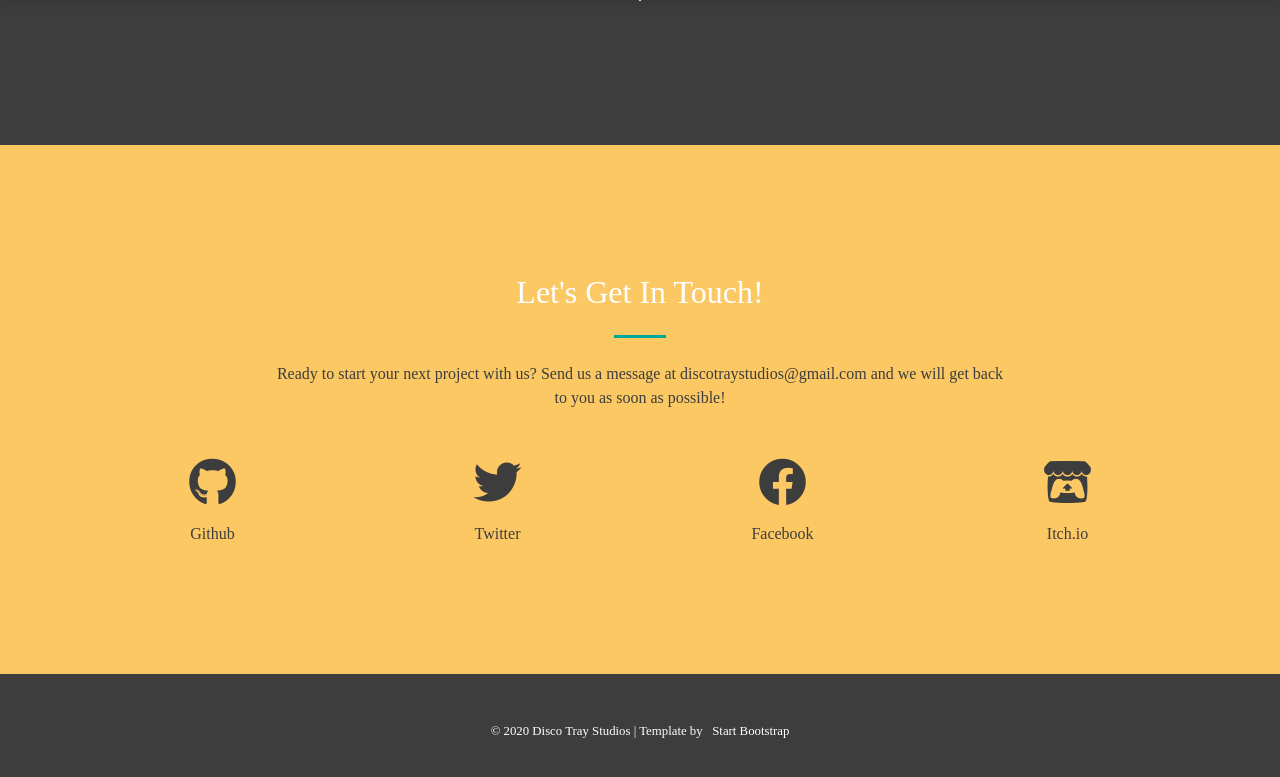
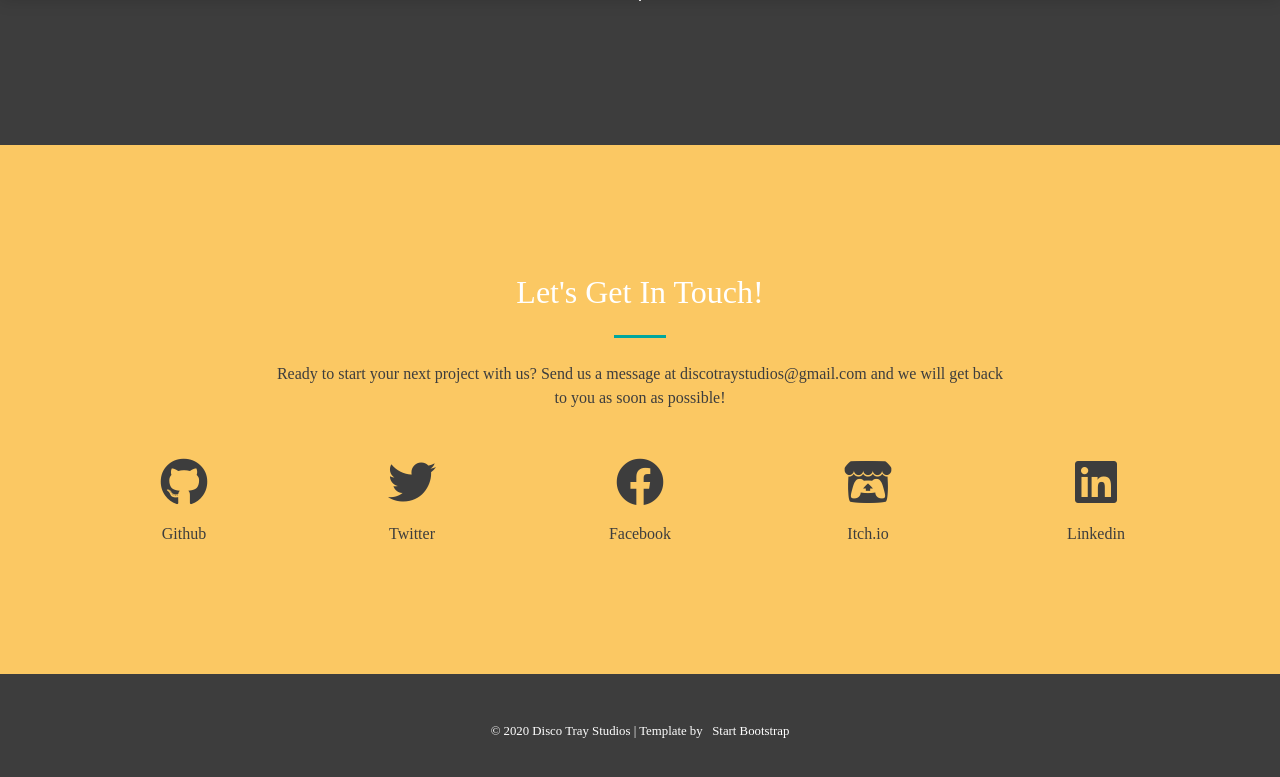
Before and after one commit to souvorinkg/discotraystudios.github.io, a Jekyll site: the page built from index.md, in a window 1280 px wide and 900 px high, scrolled down 7790 px, cut to the strip 111-888 px from the top of the window. Built offline with Jekyll 4.4.1, drawn with Linux system fonts in a browser that asks for light colours; nearby versions of some CDN libraries; some web fonts are replaced.

Commit message:
Adding linkedin

```diff
--- a/index.md
+++ b/index.md
@@ -229,5 +229,9 @@ sections:
       icon: fa-itch-io
       icon_type: fab
       url: 'https://discotraystudios.itch.io/'
+    - title: Linkedin
+      icon: fa-linkedin
+      icon_type: fab
+      url: 'https://www.linkedin.com/company/91125969/'
 
 ---
```
